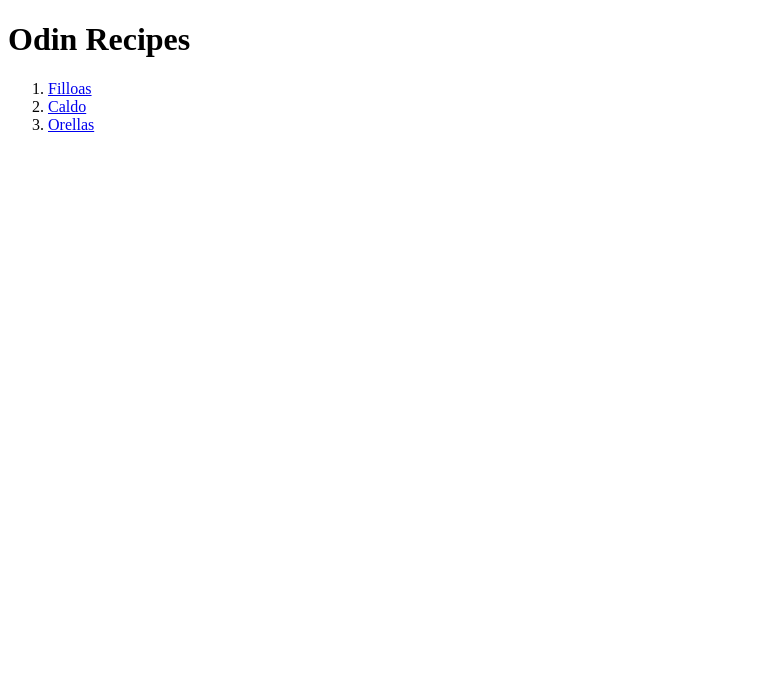
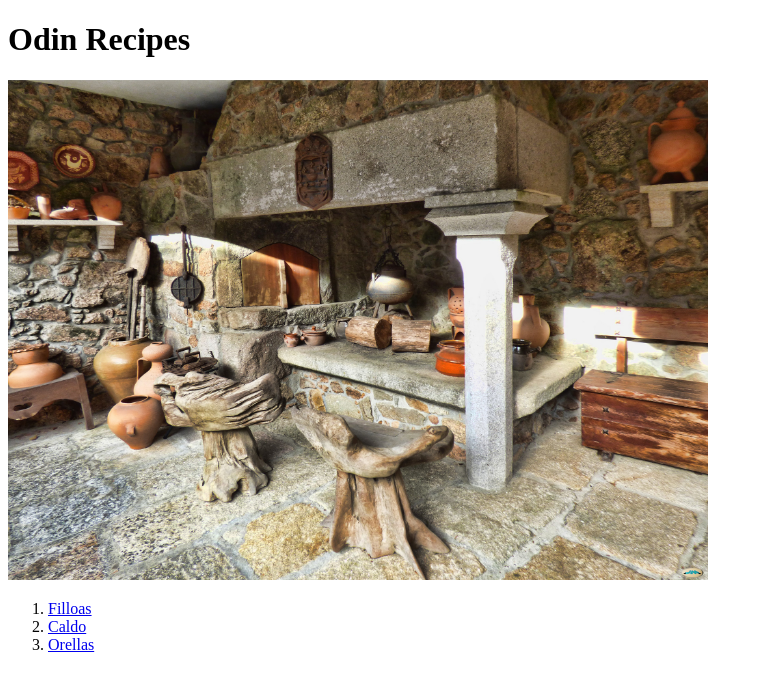
Before and after one commit to danrodlor/odin-recipes, a plain HTML site: page index.html in a window 1280 px wide. Shown: the whole page, without its empty margins (0-763 px from the left). Drawn offline with Linux system fonts and the light colour scheme.

Commit message:
Add an image to the index webpage

```diff
--- a/index.html
+++ b/index.html
@@ -7,6 +7,9 @@
     </head>
     <body>
         <h1>Odin Recipes</h1>
+
+        <img src="./images/lareira.jpg" alt="A traditional galician fireplace." height="500" width="700">
+
         <ol>
             <li><a href="./recipes/filloas.html">Filloas</a></li>
             <li><a href="./recipes/caldo.html">Caldo</a></li>
```
Also changed, not shown: images/lareira.jpg (added).
